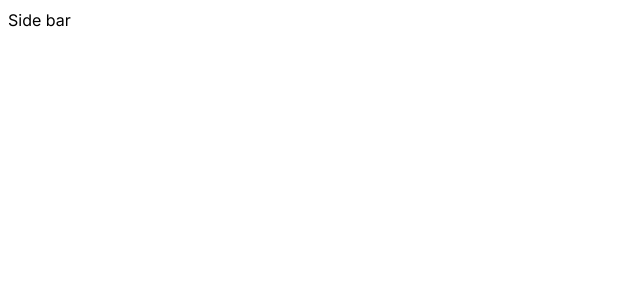
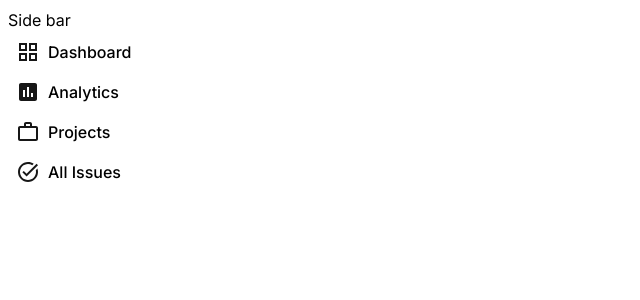
Before and after one commit to daveanthonyc/Pano, a React (Vite) app: page / in a window 1280 px wide. Shown: the top 300 px of the page, without its empty margins (0-640 px from the left). Built offline with nearby package versions, Linux system fonts and the light colour scheme.

Commit message:
sidebar buttons

```diff
--- a/src/components/Sidebar.tsx
+++ b/src/components/Sidebar.tsx
@@ -1,9 +1,48 @@
-import { Box, Typography } from '@mui/material'
+import { Box, IconButton, Typography } from '@mui/material'
+import AssessmentIcon from '@mui/icons-material/Assessment';
+import WorkOutlineIcon from '@mui/icons-material/WorkOutline';
+import TaskAltIcon from '@mui/icons-material/TaskAlt';
+import GridViewIcon from '@mui/icons-material/GridView';
+import WorkOutline from '@mui/icons-material/WorkOutline';
+
+type NavItem = {
+    text: string,
+    icon: any
+}
+
+const navItems = [
+    {
+        text: "Dashboard",
+        icon: <GridViewIcon />,
+    },
+    {
+        text: "Analytics",
+        icon: <AssessmentIcon />,
+    },
+    {
+        text: "Projects",
+        icon: <WorkOutline />,
+    },
+    {
+        text: "All Issues",
+        icon: <TaskAltIcon />,
+    },
+]
 
 function Sidebar() {
   return (
     <Box>
         <Typography>Side bar</Typography>
+        {
+            navItems.map((item: NavItem) => (
+                <Box display='flex' alignItems='center'>
+                    <IconButton color='body'>
+                        {item.icon}
+                    </IconButton>
+                    <Typography color='body' fontWeight='500'>{item.text}</Typography>
+                </Box>
+            ))
+        }
     </Box>
   )
 }
```
